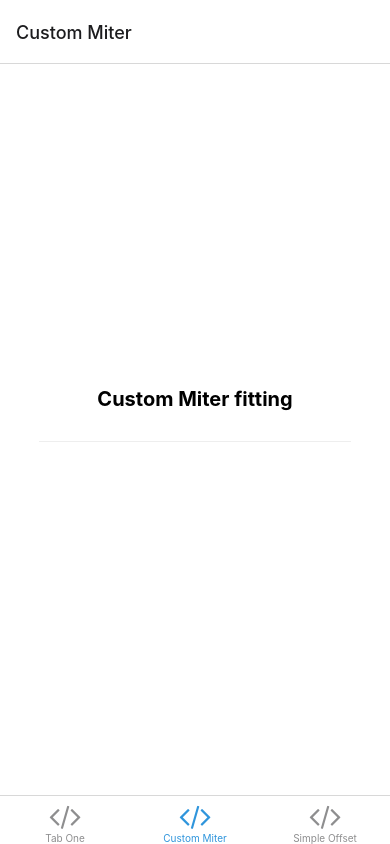
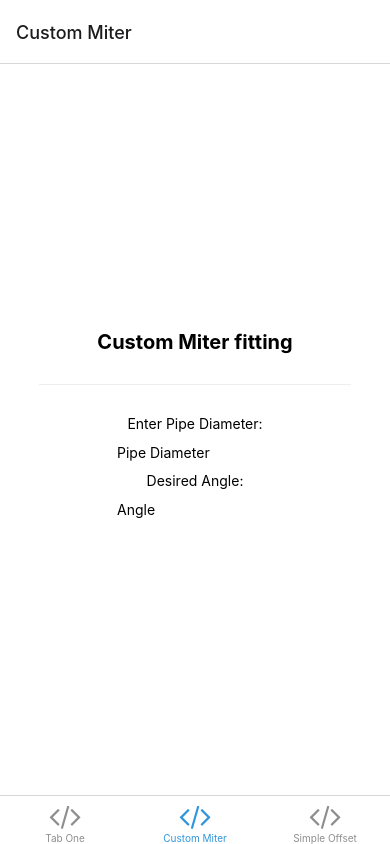
Before and after one commit to rjmealin/PipeFittingCalc, a React Native app in the folder PipeFittingCalc/: screen /FittingMiter in a window 390 px wide. Built offline with nearby package versions, Linux system fonts and the light colour scheme; what expo-linking would draw is missing.

Commit message:
Added Model.ts file, began work on Fitting miter view

```diff
--- /dev/null
+++ b/PipeFittingCalc/constants/Models.ts
@@ -0,0 +1,18 @@
+
+export class MiterResultModel {
+
+    constructor( pipeDia:number) {
+        this.TakeOff = 0;
+        this.InnerThroatLength = 0;
+        this.OuterThroatLength = 0;
+        this.PipeDia = pipeDia;
+        this.PipeRadius = 0;
+    }
+
+    public TakeOff:number;
+    public InnerThroatLength:number;
+    public OuterThroatLength: number;
+    public PipeDia:number;
+    public PipeRadius:number;
+
+}
--- a/PipeFittingCalc/constants/TrigCalculations.ts
+++ b/PipeFittingCalc/constants/TrigCalculations.ts
@@ -1,3 +1,5 @@
+import { MiterResultModel } from "./Models";
+
 export class TrigCalculations {
     static DegToRad:number = 0.01745533;
 
@@ -15,4 +17,27 @@ export class TrigCalculations {
         }
 
     }
+
+    public static ComputeMiter(pipeDia:number, theta:number, isLongRad?:boolean, isShortRad?:boolean, pipeRad?:number):MiterResultModel {
+
+        let miterResult:MiterResultModel = new MiterResultModel(pipeDia);
+        miterResult.PipeDia = pipeDia;
+
+        if (pipeRad != null ){
+            miterResult.PipeRadius = pipeRad;
+        }
+
+        if (isLongRad) {
+            miterResult.PipeRadius = pipeDia * 1.5;
+        }else if (isShortRad) {
+            miterResult.PipeRadius = pipeDia;
+        }
+
+        miterResult.TakeOff = miterResult.PipeRadius * Math.tan(theta/2);
+        miterResult.InnerThroatLength = ((miterResult.PipeRadius) - (pipeDia/2)) * this.DegToRad * theta;
+        miterResult.OuterThroatLength = ((miterResult.PipeRadius) + (pipeDia/2)) * this.DegToRad * theta;
+
+
+        return miterResult;
+    }
 }
--- a/PipeFittingCalc/screens/FittingMiter.tsx
+++ b/PipeFittingCalc/screens/FittingMiter.tsx
@@ -1,14 +1,44 @@
-import { StyleSheet, TextInput } from 'react-native';
+import { StyleSheet, TextInput, TouchableWithoutFeedback } from 'react-native';
 
 import EditScreenInfo from '../components/EditScreenInfo';
 import { Text, View } from '../components/Themed';
+import { Keyboard } from 'react-native';
+import { useState, useEffect } from 'react';
 
 export default function CustomMiter() {
+  const [numDia, SetPipeDia] = useState('');
+  const [numTheta, SetTheta] = useState('');
+  const [numTravel, SetTravel] = useState('');
+  const [numAngle, SetAngle] = useState('');
+
+
   return (
-    <View style={styles.container}>
-      <Text style={styles.title}>Custom Miter fitting</Text>
-      <View style={styles.separator} lightColor="#eee" darkColor="rgba(255,255,255,0.1)" />
-    </View>
+    <TouchableWithoutFeedback onPress={Keyboard.dismiss}>
+        <View style={styles.container}>
+        <Text style={styles.title}>Custom Miter fitting</Text>
+        <View style={styles.separator} lightColor="#eee" darkColor="rgba(255,255,255,0.1)" />
+        <Text style={styles.normText}>Enter Pipe Diameter:</Text>
+        <TextInput
+          style = {styles.Input}
+          placeholder = "Pipe Diameter"
+          keyboardType='numeric'
+          onSubmitEditing={Keyboard.dismiss}
+          value={numDia}
+          onChangeText={text => SetPipeDia(text)}
+        />
+        <Text style={styles.normText}>Desired Angle:</Text>
+        <TextInput
+          style = {styles.Input}
+          placeholder = "Angle"
+          keyboardType='numeric'
+          onSubmitEditing={Keyboard.dismiss}
+          onChangeText={text => SetTheta(text)}
+          value={numTheta}
+        />
+
+      </View>
+    </TouchableWithoutFeedback>
+
   );
 }
 
@@ -31,4 +61,7 @@ const styles = StyleSheet.create({
     height: 40,
     width: '40%',
   },
+  normText: {
+    fontSize:14
+  },
 });
```
